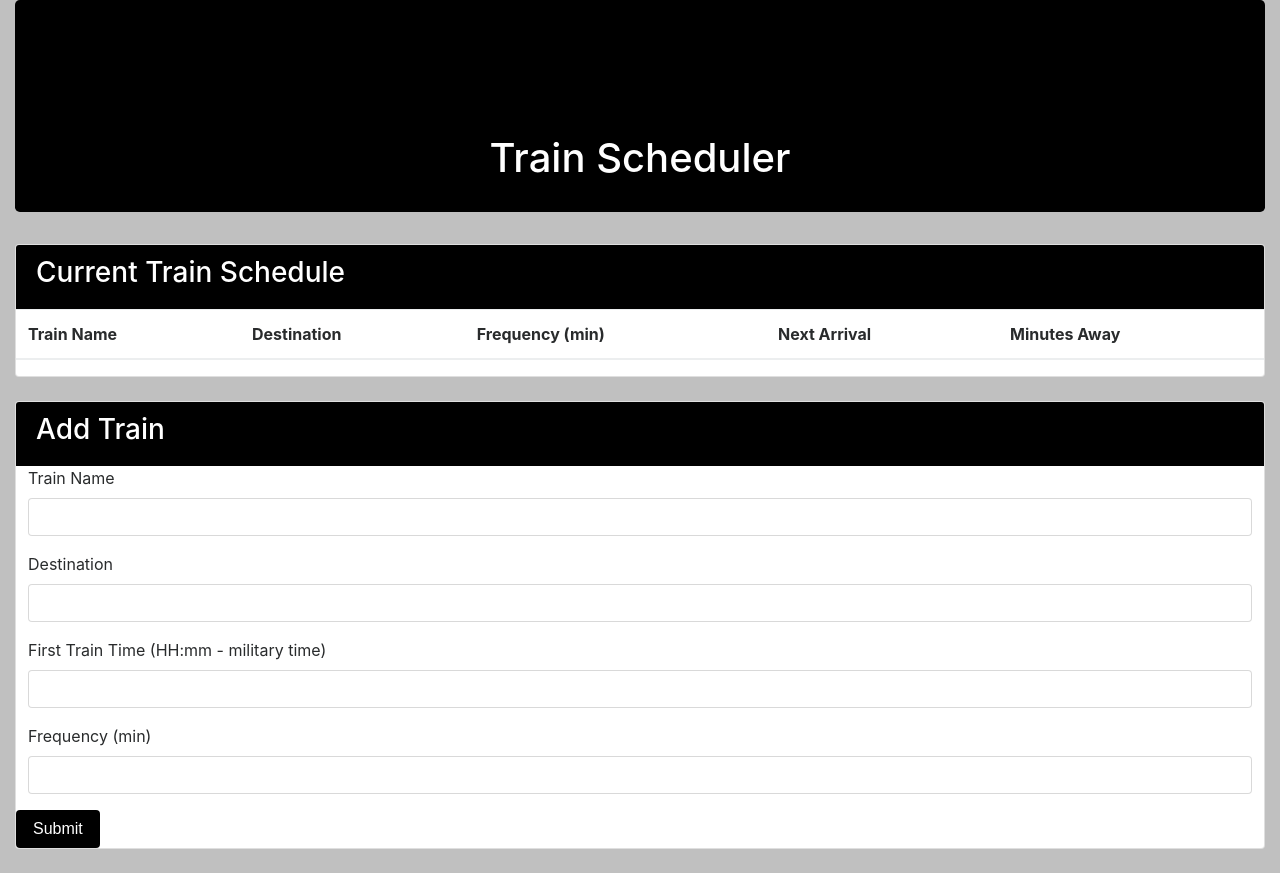
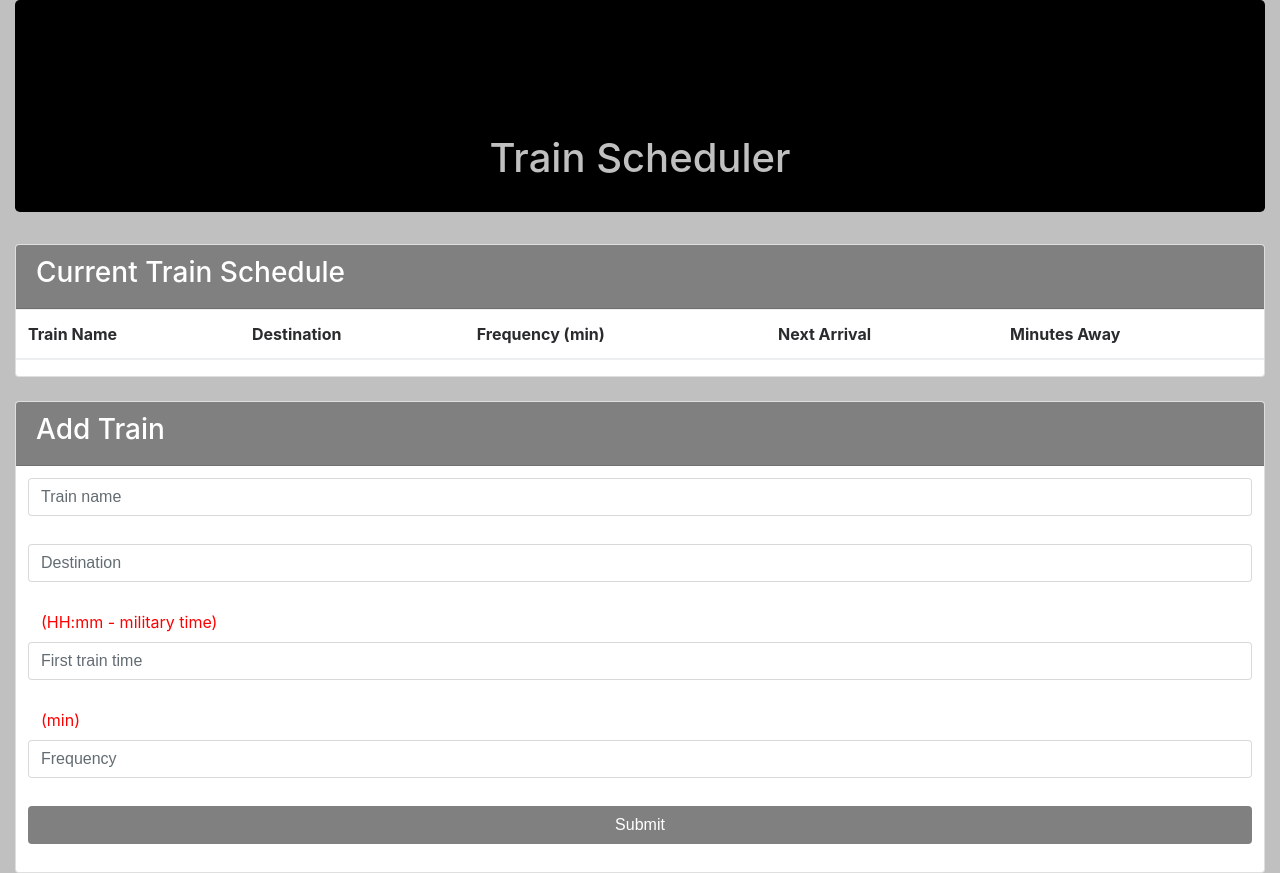
Before and after one commit to rxi16/rxi16.github.io, a plain HTML site: page Train-Scheduler/index.html in a window 1280 px wide. Before the commit the page ends 849 px from the top, so only its background shows below. Drawn offline with nearby package versions, Linux system fonts and the light colour scheme; no server answers; a script that the page names is missing.

Commit message:
Add files via upload

```diff
--- a/Train-Scheduler/assets/css/style.css
+++ b/Train-Scheduler/assets/css/style.css
@@ -1,18 +1,22 @@
 body {
 	background-color: silver;
 }
+label {
+	padding-left: 13px;
+	color: red;
+}
 .jumbotron {
-	background-color: silver;
+	background-color: gray;
 	background-image: url("../images/train.png");
 	background-repeat: repeat-x;
 	padding-bottom: 24px;
 	background-color: black;
-	color: white;
+	color: silver;
 }
 .card-header, .btn {
-	background-color: black;
+	background-color: gray;
 	color: white;
 }
 .form-group {
-	padding: 0px 12px 0px 12px;
+	padding: 12px 12px 0 12px;
 }
--- a/Train-Scheduler/index.html
+++ b/Train-Scheduler/index.html
@@ -61,22 +61,22 @@
 	</div>
 	<div class="card-body">
 		<div class="form-group">
-			<label for="name-input">Train Name</label>
-			<input id="name-input" type="text" class="form-control" />
+			<input id="name-input" type="text" class="form-control" placeholder="Train name" />
 		</div>
 		<div class="form-group">
-			<label for="destination-input">Destination</label>
-			<input id="destination-input" type="text" class="form-control" />
+			<input id="destination-input" type="text" class="form-control" placeholder="Destination" />
 		</div>
 		<div class="form-group">
-			<label for="firstTrainTime-input">First Train Time (HH:mm - military time)</label>
-			<input id="firstTrainTime-input" type="text" class="form-control" />
+			<label for="firstTrainTime-input">(HH:mm - military time)</label>
+			<input id="firstTrainTime-input" type="text" class="form-control" placeholder="First train time" />
 		</div>
 		<div class="form-group">
-			<label for="frequency-input">Frequency (min)</label>
-			<input id="frequency-input" type="text" class="form-control" />
+			<label for="frequency-input">(min)</label>
+			<input id="frequency-input" type="text" class="form-control" placeholder="Frequency" />
 		</div>
-		<button id="add-train" type="submit" class="btn">Submit</button>
+		<div class="form-group">
+			<button id="add-train" type="submit" class="btn btn-block">Submit</button>
+		<div class="form-group">
 	</div>
 </div>
 </div>
```
